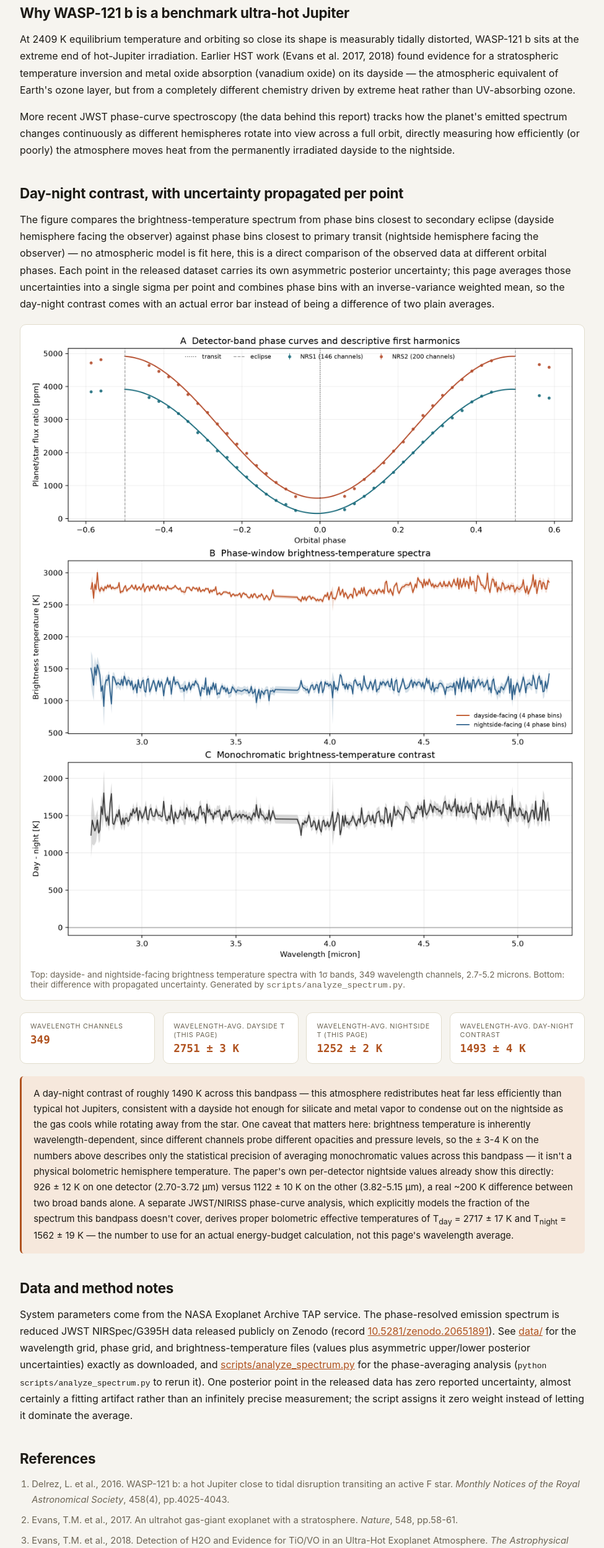
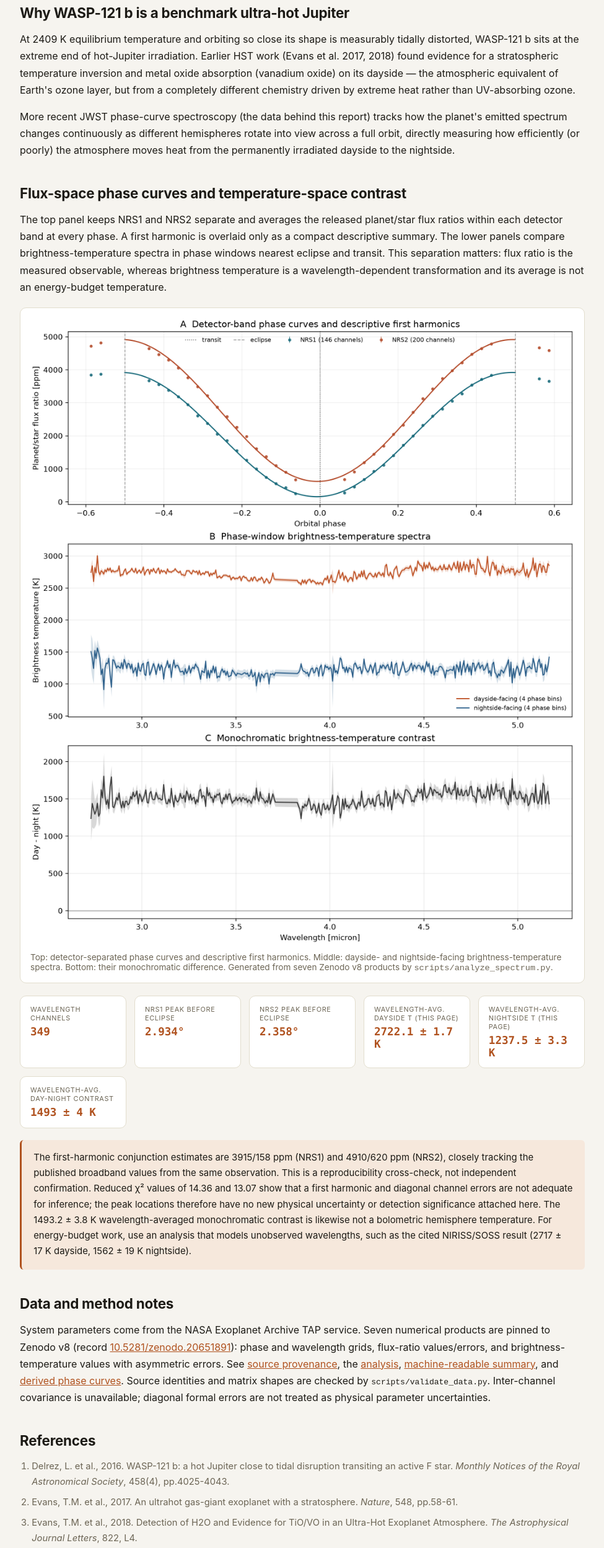
Before and after one commit to Biswajit1999/wasp-121b-exoplanet-report, a plain HTML site: page index.html in a window 1280 px wide. Shown: the part 1610-4107 px from the top of the page at 62% size, without its empty margins (152-1127 px from the left). Drawn offline with Linux system fonts and the light colour scheme.

Commit message:
docs: publish flux-space inference boundaries

```diff
--- a/index.html
+++ b/index.html
@@ -4,7 +4,7 @@
 <meta charset="utf-8">
 <meta name="viewport" content="width=device-width, initial-scale=1">
 <title>WASP-121 b JWST Phase-Curve Analysis | Biswajit Jana</title>
-<meta name="description" content="Report on WASP-121 b: a JWST phase-resolved emission spectrum, with each brightness-temperature point's own posterior uncertainty propagated into the day-night contrast.">
+<meta name="description" content="Reproducible WASP-121 b JWST phase-curve audit in detector-separated flux-ratio space and wavelength-dependent brightness-temperature space.">
 <!-- SEO-DISCOVERY-START -->
 <link rel="canonical" href="https://biswajit1999.github.io/wasp-121b-exoplanet-report/">
 <link rel="author" href="https://biswajit1999.github.io/Biswajit_Jana.github.io/">
@@ -12,7 +12,7 @@
 <meta name="keywords" content="WASP-121 b, astrophysics, scientific computing, reproducible research, Biswajit Jana, open science, GitHub Pages">
 <meta name="robots" content="index,follow,max-image-preview:large,max-snippet:-1,max-video-preview:-1">
 <meta property="og:title" content="WASP-121 b JWST Phase-Curve Analysis | Biswajit Jana">
-<meta property="og:description" content="Report on WASP-121 b: a JWST phase-resolved emission spectrum, with each brightness-temperature point&#x27;s own posterior uncertainty propagated into the day-night contrast.">
+<meta property="og:description" content="Reproducible WASP-121 b JWST phase-curve audit in detector-separated flux-ratio space and wavelength-dependent brightness-temperature space.">
 <meta property="og:type" content="article">
 <meta property="og:url" content="https://biswajit1999.github.io/wasp-121b-exoplanet-report/">
 <meta property="og:image" content="https://biswajit1999.github.io/wasp-121b-exoplanet-report/figures/wasp121b_day_night_contrast.png">
@@ -20,7 +20,7 @@
 <meta property="article:author" content="https://biswajit1999.github.io/Biswajit_Jana.github.io/">
 <meta name="twitter:card" content="summary_large_image">
 <meta name="twitter:title" content="WASP-121 b JWST Phase-Curve Analysis | Biswajit Jana">
-<meta name="twitter:description" content="Report on WASP-121 b: a JWST phase-resolved emission spectrum, with each brightness-temperature point&#x27;s own posterior uncertainty propagated into the day-night contrast.">
+<meta name="twitter:description" content="Reproducible WASP-121 b JWST phase-curve audit in detector-separated flux-ratio space and wavelength-dependent brightness-temperature space.">
 <meta name="twitter:image" content="https://biswajit1999.github.io/wasp-121b-exoplanet-report/figures/wasp121b_day_night_contrast.png">
 <script type="application/ld+json">
 {
@@ -44,7 +44,7 @@
       "@id": "https://biswajit1999.github.io/wasp-121b-exoplanet-report/#report",
       "headline": "WASP-121 b JWST Phase-Curve Analysis",
       "name": "WASP-121 b JWST Phase-Curve Analysis",
-      "description": "Report on WASP-121 b: a JWST phase-resolved emission spectrum, with each brightness-temperature point's own posterior uncertainty propagated into the day-night contrast.",
+      "description": "Reproducible WASP-121 b JWST phase-curve audit in detector-separated flux-ratio space and wavelength-dependent brightness-temperature space.",
       "url": "https://biswajit1999.github.io/wasp-121b-exoplanet-report/",
       "mainEntityOfPage": "https://biswajit1999.github.io/wasp-121b-exoplanet-report/",
       "author": {
@@ -84,7 +84,7 @@
       "@type": "SoftwareSourceCode",
       "@id": "https://biswajit1999.github.io/wasp-121b-exoplanet-report/#code",
       "name": "WASP-121 b JWST Phase-Curve Analysis",
-      "description": "Report on WASP-121 b: a JWST phase-resolved emission spectrum, with each brightness-temperature point's own posterior uncertainty propagated into the day-night contrast.",
+      "description": "Reproducible WASP-121 b JWST phase-curve audit in detector-separated flux-ratio space and wavelength-dependent brightness-temperature space.",
       "url": "https://biswajit1999.github.io/wasp-121b-exoplanet-report/",
       "codeRepository": "https://github.com/Biswajit1999/wasp-121b-exoplanet-report",
       "author": {
@@ -202,24 +202,26 @@ footer a:hover { color: var(--accent); }
   </section>
 
   <section>
-    <h2>Day-night contrast, with uncertainty propagated per point</h2>
-    <p>The figure compares the brightness-temperature spectrum from phase bins closest to secondary eclipse (dayside hemisphere facing the observer) against phase bins closest to primary transit (nightside hemisphere facing the observer) — no atmospheric model is fit here, this is a direct comparison of the observed data at different orbital phases. Each point in the released dataset carries its own asymmetric posterior uncertainty; this page averages those uncertainties into a single sigma per point and combines phase bins with an inverse-variance weighted mean, so the day-night contrast comes with an actual error bar instead of being a difference of two plain averages.</p>
+    <h2>Flux-space phase curves and temperature-space contrast</h2>
+    <p>The top panel keeps NRS1 and NRS2 separate and averages the released planet/star flux ratios within each detector band at every phase. A first harmonic is overlaid only as a compact descriptive summary. The lower panels compare brightness-temperature spectra in phase windows nearest eclipse and transit. This separation matters: flux ratio is the measured observable, whereas brightness temperature is a wavelength-dependent transformation and its average is not an energy-budget temperature.</p>
     <div class="figure">
       <img src="figures/wasp121b_day_night_contrast.png" alt="WASP-121 b day vs night brightness temperature spectrum and contrast from JWST NIRSpec G395H phase curve, with propagated uncertainty bands">
-      <figcaption>Top: dayside- and nightside-facing brightness temperature spectra with 1σ bands, 349 wavelength channels, 2.7-5.2 microns. Bottom: their difference with propagated uncertainty. Generated by <code>scripts/analyze_spectrum.py</code>.</figcaption>
+      <figcaption>Top: detector-separated phase curves and descriptive first harmonics. Middle: dayside- and nightside-facing brightness-temperature spectra. Bottom: their monochromatic difference. Generated from seven Zenodo v8 products by <code>scripts/analyze_spectrum.py</code>.</figcaption>
     </div>
     <div class="stat-grid">
       <div class="stat"><span>Wavelength channels</span><strong>349</strong></div>
-      <div class="stat"><span>Wavelength-avg. dayside T (this page)</span><strong>2751 ± 3 K</strong></div>
-      <div class="stat"><span>Wavelength-avg. nightside T (this page)</span><strong>1252 ± 2 K</strong></div>
+      <div class="stat"><span>NRS1 peak before eclipse</span><strong>2.934°</strong></div>
+      <div class="stat"><span>NRS2 peak before eclipse</span><strong>2.358°</strong></div>
+      <div class="stat"><span>Wavelength-avg. dayside T (this page)</span><strong>2722.1 ± 1.7 K</strong></div>
+      <div class="stat"><span>Wavelength-avg. nightside T (this page)</span><strong>1237.5 ± 3.3 K</strong></div>
       <div class="stat"><span>Wavelength-avg. day-night contrast</span><strong>1493 ± 4 K</strong></div>
     </div>
-    <p class="callout">A day-night contrast of roughly 1490 K across this bandpass — this atmosphere redistributes heat far less efficiently than typical hot Jupiters, consistent with a dayside hot enough for silicate and metal vapor to condense out on the nightside as the gas cools while rotating away from the star. One caveat that matters here: brightness temperature is inherently wavelength-dependent, since different channels probe different opacities and pressure levels, so the ± 3-4 K on the numbers above describes only the statistical precision of averaging monochromatic values across this bandpass — it isn't a physical bolometric hemisphere temperature. The paper's own per-detector nightside values already show this directly: 926 ± 12 K on one detector (2.70-3.72 μm) versus 1122 ± 10 K on the other (3.82-5.15 μm), a real ~200 K difference between two broad bands alone. A separate JWST/NIRISS phase-curve analysis, which explicitly models the fraction of the spectrum this bandpass doesn't cover, derives proper bolometric effective temperatures of T<sub>day</sub> = 2717 ± 17 K and T<sub>night</sub> = 1562 ± 19 K — the number to use for an actual energy-budget calculation, not this page's wavelength average.</p>
+    <p class="callout">The first-harmonic conjunction estimates are 3915/158 ppm (NRS1) and 4910/620 ppm (NRS2), closely tracking the published broadband values from the same observation. This is a reproducibility cross-check, not independent confirmation. Reduced χ² values of 14.36 and 13.07 show that a first harmonic and diagonal channel errors are not adequate for inference; the peak locations therefore have no new physical uncertainty or detection significance attached here. The 1493.2 ± 3.8 K wavelength-averaged monochromatic contrast is likewise not a bolometric hemisphere temperature. For energy-budget work, use an analysis that models unobserved wavelengths, such as the cited NIRISS/SOSS result (2717 ± 17 K dayside, 1562 ± 19 K nightside).</p>
   </section>
 
   <section>
     <h2>Data and method notes</h2>
-    <p>System parameters come from the NASA Exoplanet Archive TAP service. The phase-resolved emission spectrum is reduced JWST NIRSpec/G395H data released publicly on Zenodo (record <a href="https://doi.org/10.5281/zenodo.20651891">10.5281/zenodo.20651891</a>). See <a href="data/">data/</a> for the wavelength grid, phase grid, and brightness-temperature files (values plus asymmetric upper/lower posterior uncertainties) exactly as downloaded, and <a href="scripts/analyze_spectrum.py">scripts/analyze_spectrum.py</a> for the phase-averaging analysis (<code>python scripts/analyze_spectrum.py</code> to rerun it). One posterior point in the released data has zero reported uncertainty, almost certainly a fitting artifact rather than an infinitely precise measurement; the script assigns it zero weight instead of letting it dominate the average.</p>
+    <p>System parameters come from the NASA Exoplanet Archive TAP service. Seven numerical products are pinned to Zenodo v8 (record <a href="https://doi.org/10.5281/zenodo.20651891">10.5281/zenodo.20651891</a>): phase and wavelength grids, flux-ratio values/errors, and brightness-temperature values with asymmetric errors. See <a href="data/SOURCE.md">source provenance</a>, the <a href="scripts/analyze_spectrum.py">analysis</a>, <a href="figures/analysis_summary.json">machine-readable summary</a>, and <a href="figures/detector_phase_curves.csv">derived phase curves</a>. Source identities and matrix shapes are checked by <code>scripts/validate_data.py</code>. Inter-channel covariance is unavailable; diagonal formal errors are not treated as physical parameter uncertainties.</p>
   </section>
 
   <section>
```
Also changed, not shown: 1 other file.
